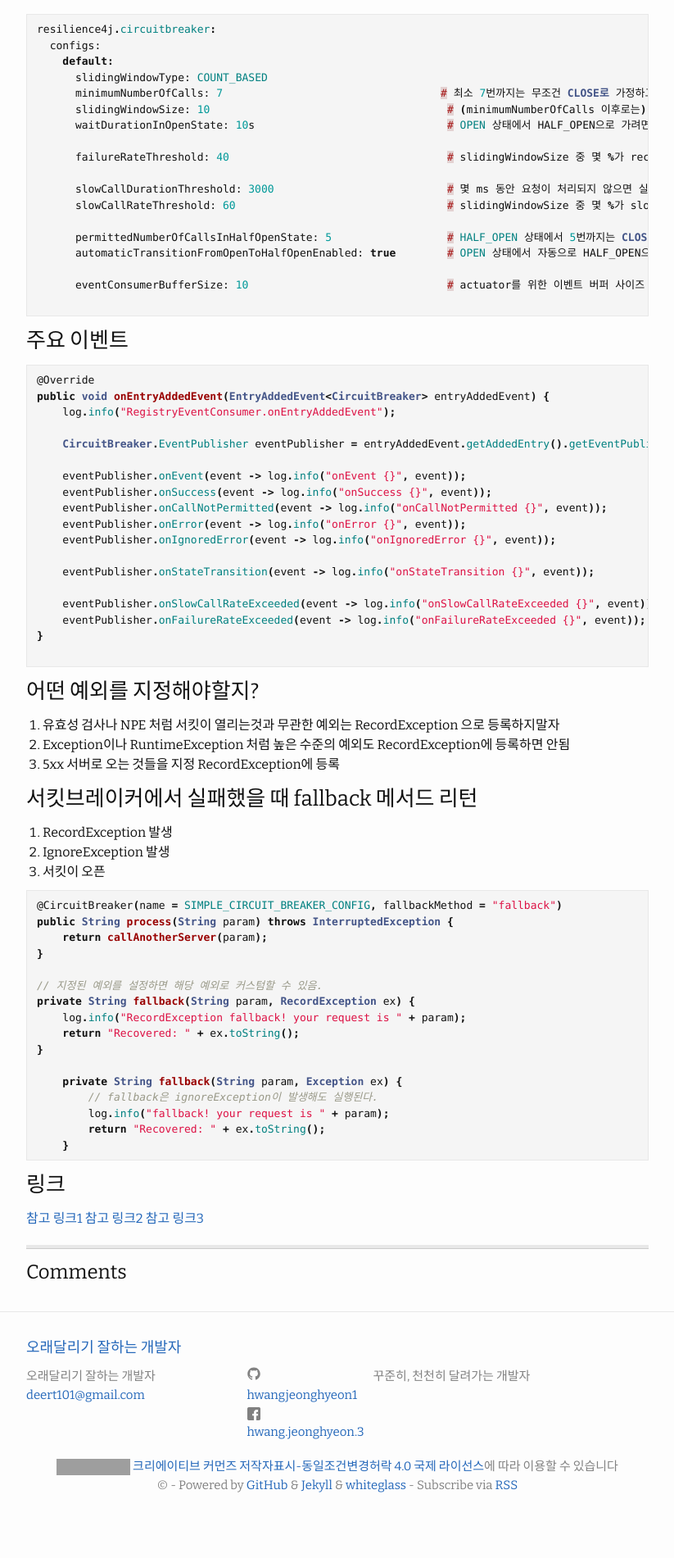
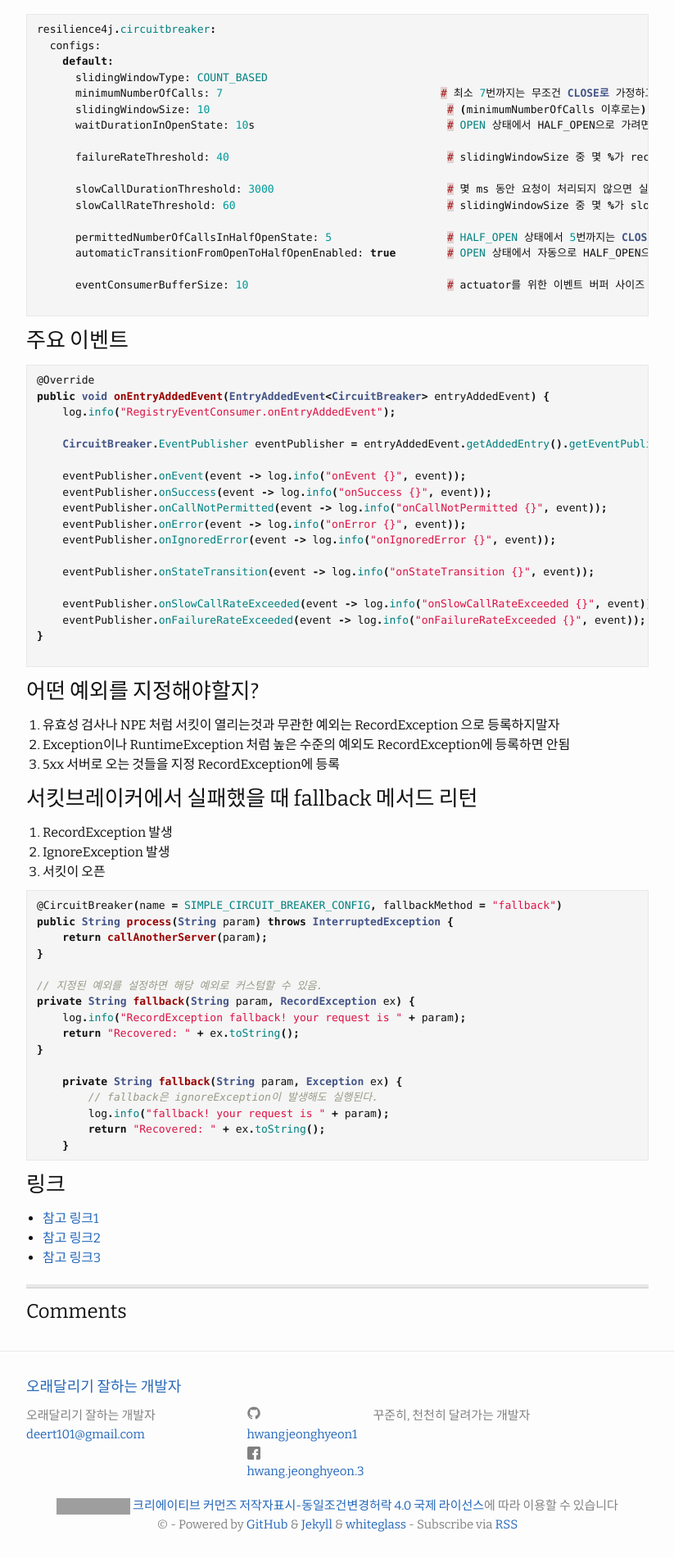
Before and after one commit to HWANGJEONGHYEON1/HWANGJEONGHYEON1.github.io, a Jekyll site: the page built from _posts/2023-09-26-circuitbraker.md, in a window 1280 px wide. Shown: the part 809-2710 px from the top of the page at 82% size, without its empty margins (228-1051 px from the left). Built offline with Jekyll 4.4.1, drawn with Linux system fonts in a browser that asks for light colours; comment, search, counter and statistics services are not loaded; before the commit the page ends 2662 px from its top, so only the background shows below that; grey boxes are pictures that could not be loaded.

Commit message:
study link modify

```diff
--- a/_posts/2023-09-26-circuitbraker.md
+++ b/_posts/2023-09-26-circuitbraker.md
@@ -109,6 +109,6 @@ private String fallback(String param, RecordException ex) {
 
 
 ### 링크
-[참고 링크1](https://d2.naver.com/helloworld/6070967)
-[참고 링크2](https://techblog.pet-friends.co.kr/msa%EB%A5%BC-%EA%B0%80%EA%B8%B0-%EC%9C%84%ED%95%9C-%EC%B2%AB%EA%B1%B8%EC%9D%8C-cqrs-%ED%8C%8C%EC%9D%B4%ED%94%84%EB%9D%BC%EC%9D%B8-%EB%8F%84%EC%9E%85%EA%B8%B0-510206768a22)
-[참고 링크3](https://www.inflearn.com/course/lecture?courseSlug=%EC%9E%A5%EC%95%A0%EC%97%86%EB%8A%94-%EC%84%9C%EB%B9%84%EC%8A%A4-resilience4j-circuitbreaker)
+- [참고 링크1](https://d2.naver.com/helloworld/6070967)
+- [참고 링크2](https://techblog.pet-friends.co.kr/msa%EB%A5%BC-%EA%B0%80%EA%B8%B0-%EC%9C%84%ED%95%9C-%EC%B2%AB%EA%B1%B8%EC%9D%8C-cqrs-%ED%8C%8C%EC%9D%B4%ED%94%84%EB%9D%BC%EC%9D%B8-%EB%8F%84%EC%9E%85%EA%B8%B0-510206768a22)
+- [참고 링크3](https://www.inflearn.com/course/lecture?courseSlug=%EC%9E%A5%EC%95%A0%EC%97%86%EB%8A%94-%EC%84%9C%EB%B9%84%EC%8A%A4-resilience4j-circuitbreaker)
```
Also changed, not shown: _posts/2023-09-22-cqrs 패턴.md (+2 -2 lines), _posts/2023-10-04-spring-actuator.md (+2 -2 lines).
